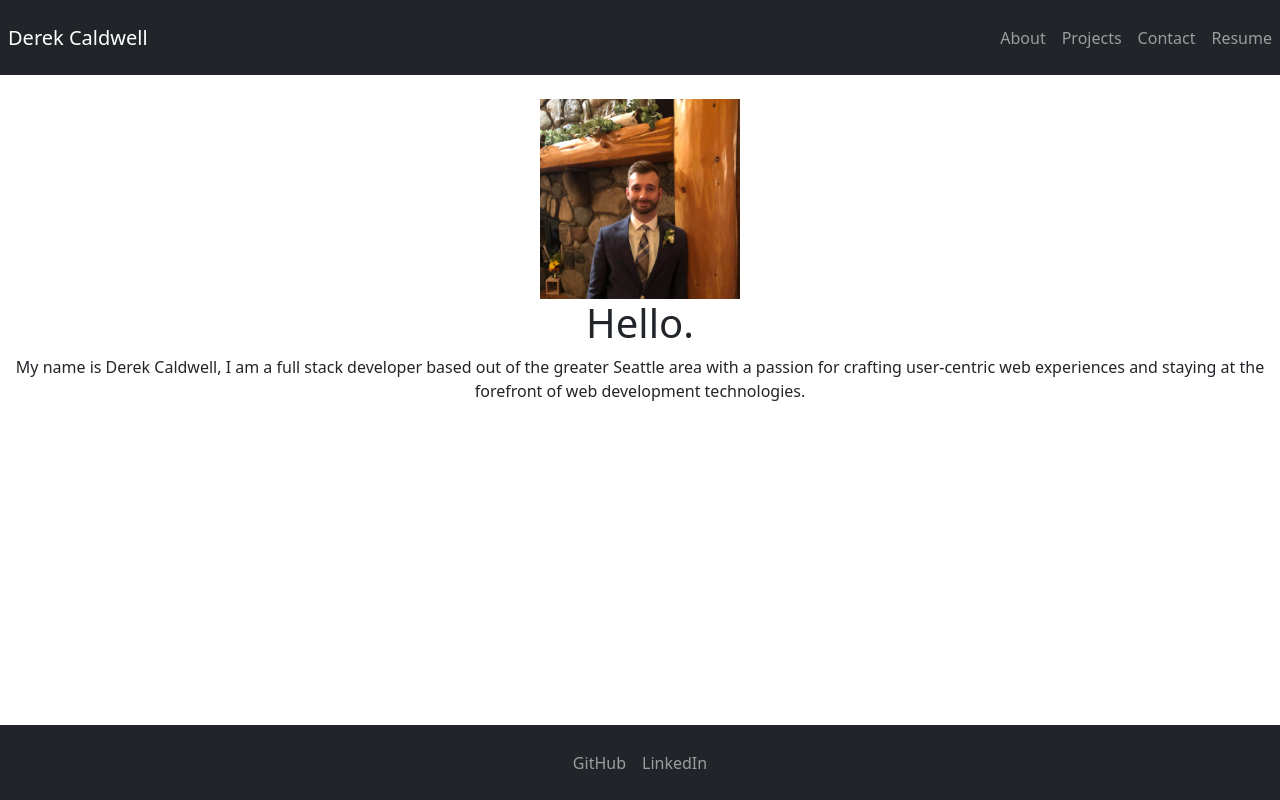
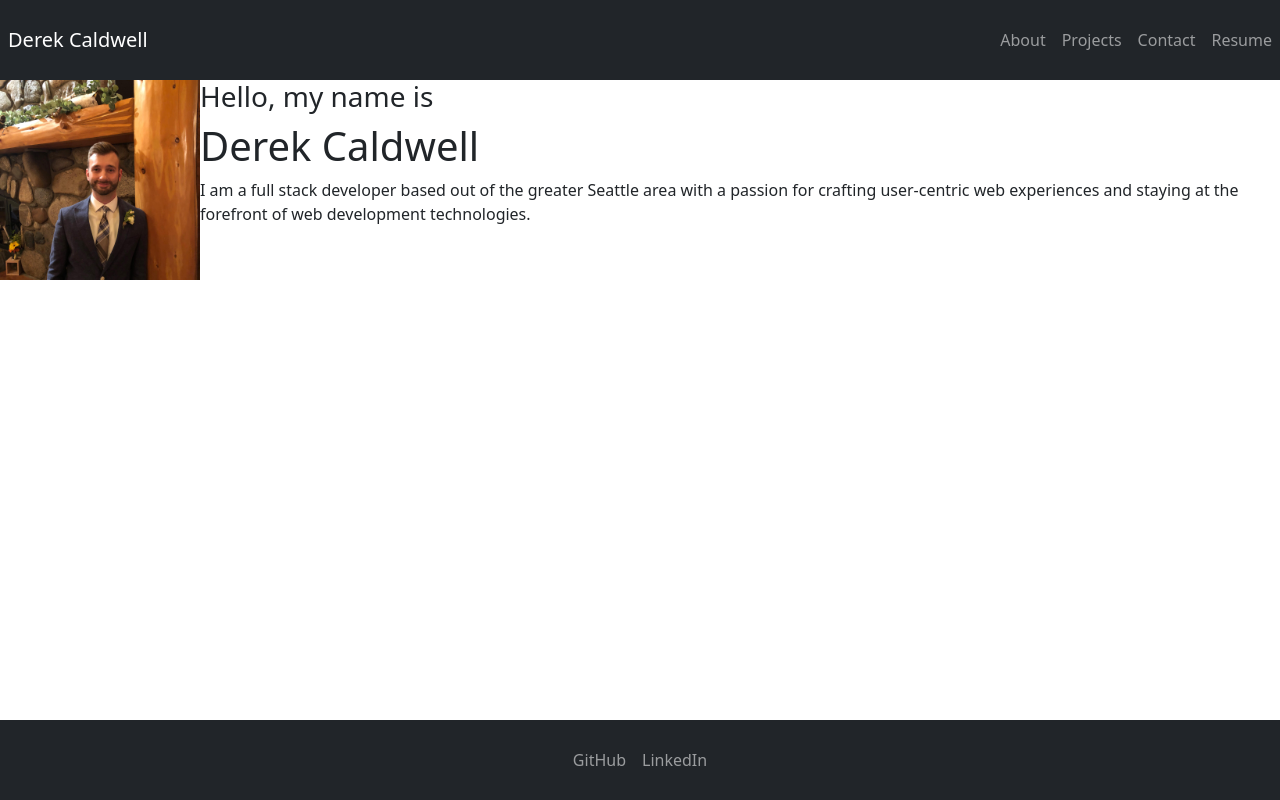
Before and after one commit to CaldwellDerek/professional-portfolio, a React (Create React App) app in the folder portfolio/: page / in a window 1280 px wide. Built offline with nearby package versions, Linux system fonts and the light colour scheme.

Commit message:
improved header, footer, main styling

```diff
--- /dev/null
+++ b/portfolio/src/components/about/index.css
@@ -0,0 +1,12 @@
+#about {
+    width: 100%;
+    height: 100%;
+    display: flex;
+    flex-direction: row;
+}
+
+#intro {
+    display: flex;
+    flex-direction: column;
+    text-align: left;
+}
--- a/portfolio/src/components/about/index.js
+++ b/portfolio/src/components/about/index.js
@@ -1,4 +1,5 @@
 import React from "react";
+import './index.css'
 import profilePicture from "../../assets/profile-picture.jpg"
 
 const profileStyle = {
@@ -10,8 +11,11 @@ const About = () => {
     return (
         <div id="about">
             <img style={profileStyle} src={profilePicture} alt="self portrait" />
-            <h1>Hello.</h1>
-            <p>My name is Derek Caldwell, I am a full stack developer based out of the greater Seattle area with a passion for crafting user-centric web experiences and staying at the forefront of web development technologies.</p>
+            <div id="intro">
+                <h3>Hello, my name is</h3>
+                <h1>Derek Caldwell</h1>
+                <p>I am a full stack developer based out of the greater Seattle area with a passion for crafting user-centric web experiences and staying at the forefront of web development technologies.</p>
+            </div>
         </div>
     );
 }
--- a/portfolio/src/components/app/App.css
+++ b/portfolio/src/components/app/App.css
@@ -1,5 +1,21 @@
+header{
+  height: 10%;
+}
+
+footer {
+  height: 10%;
+  bottom: 0;
+}
+
+.main {
+  height: 80%;
+  width: 100%;
+}
+
 .App {
   text-align: center;
+  height: 100%;
+  width: 100%;
 }
 
 .App-logo {
--- a/portfolio/src/components/app/App.js
+++ b/portfolio/src/components/app/App.js
@@ -15,7 +15,6 @@ function App() {
       </header>
       <div className='main'>
         <BrowserRouter>
-          <br/>
           <Routes>
             <Route path="/" element={<About/>}/>
             <Route path="/about" element={<About/>}/>
--- a/portfolio/src/components/footer/index.js
+++ b/portfolio/src/components/footer/index.js
@@ -2,14 +2,10 @@ import React from "react";
 import Nav from 'react-bootstrap/Nav';
 import Navbar from 'react-bootstrap/Navbar';
 
-const footerStyle = {
-    height: "75px",
-    width: "100%"
-}
 
 const Footer = () => {
     return (
-        <div style={footerStyle} className="w-100 fixed-bottom">
+        <div className="w-100 h-100">
             <Navbar className="h-100 w-100" bg="dark" variant="dark" >
                 <Nav className="me-auto w-100 d-flex justify-content-center">
                     <Nav.Link href="https://github.com/CaldwellDerek" target="_blank">GitHub</Nav.Link>
--- a/portfolio/src/components/navigation/index.js
+++ b/portfolio/src/components/navigation/index.js
@@ -3,7 +3,7 @@ import Nav from 'react-bootstrap/Nav';
 import Navbar from 'react-bootstrap/Navbar';
 
 const navStyle = {
-    height: "75px"
+    height: "100%"
 }
 
 
--- a/portfolio/src/index.css
+++ b/portfolio/src/index.css
@@ -1,3 +1,7 @@
+html{
+  height: 100%;
+}
+
 body {
   margin: 0;
   font-family: -apple-system, BlinkMacSystemFont, 'Segoe UI', 'Roboto', 'Oxygen',
@@ -5,9 +9,15 @@ body {
     sans-serif;
   -webkit-font-smoothing: antialiased;
   -moz-osx-font-smoothing: grayscale;
+  height: 100%;
+  width: 100%;
 }
 
 code {
   font-family: source-code-pro, Menlo, Monaco, Consolas, 'Courier New',
     monospace;
 }
+
+#root {
+  height: 100%;
+}
```
